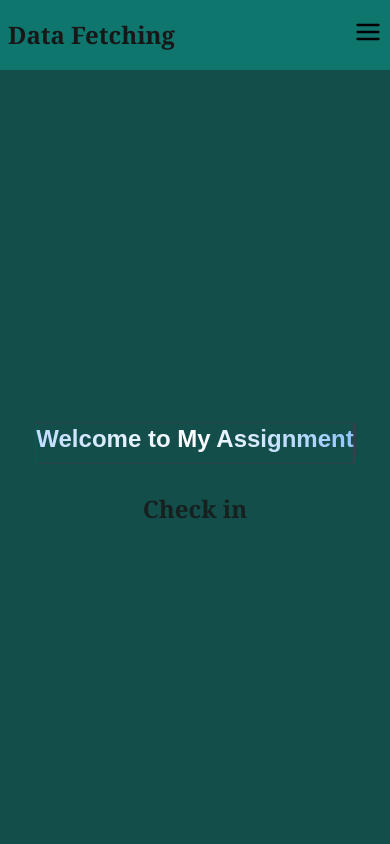
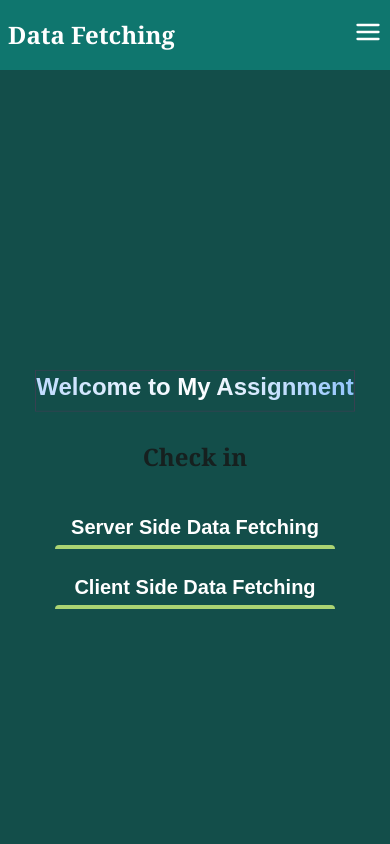
Before and after one commit to shuremali02/class-9to12-assignment_7, a Next.js app: page / in a window 390 px wide. Shown: the top 844 px of the page. Built offline with nearby package versions, Linux system fonts and the light colour scheme.

Commit message:
resolve header issues

```diff
--- a/app/Component/Header.tsx
+++ b/app/Component/Header.tsx
@@ -12,9 +12,10 @@ export default function Header() {
       {/* Logo/Heading */}
       <div>
         <Link href={"/"}>
-        <h1 className="md:text-4xl text-2xl font-serif font-bold">
-          Data Fetching
-        </h1></Link>
+          <h1 className="md:text-4xl text-2xl font-serif font-bold text-white">
+            Data Fetching
+          </h1>
+        </Link>
       </div>
 
       {/* Desktop Menu */}
@@ -30,7 +31,7 @@ export default function Header() {
             setIsOpen(!isOpen);
           }}
           aria-label="toggle menu"
-          className="text-black"
+          className="text-white"
         >
           {isOpen ? <FiX size={28} /> : <FiMenu size={28} />}
         </button>
@@ -49,7 +50,7 @@ export default function Header() {
           </button>
 
           {/* Menu Items */}
-          <div className="flex flex-col gap-4">
+          <div className="flex flex-col gap-6 mt-8">
             <Button2 button="Server" href="/Server-side" />
             <Button2 button="Client" href="/Client-side" />
           </div>
--- a/app/page.tsx
+++ b/app/page.tsx
@@ -11,11 +11,13 @@ export default function Home() {
        border border-b border-gray-700 pb-2 text-2xl md:text-5xl mb-6 animate-bounce">Welcome to My Assignment</h1>
         <p className="text-2xl font-bold font-serif animate-pulse">Check in </p>
       </div>
-      <div className="md:flex flex-col hidden md:flex-row gap-4">
+
+      <div className=" flex flex-col md:flex-row gap-4">
        <Button  button="Server Side Data Fetching" href="/Server-side"/>
        <Button button=" Client Side Data Fetching" href="/Client-side"/>
 
       </div>
-    </div>
+      </div>
+
   )
 }
```
